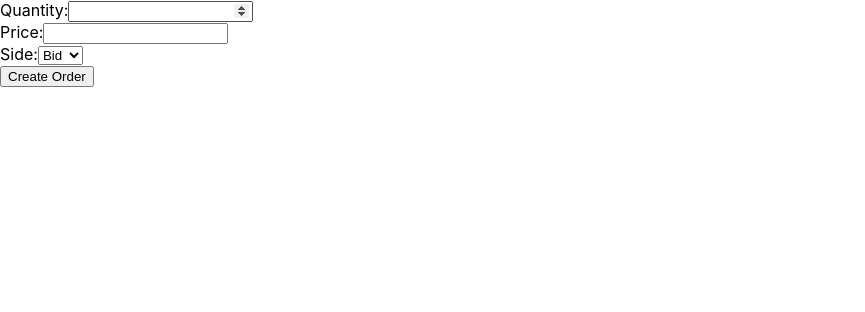
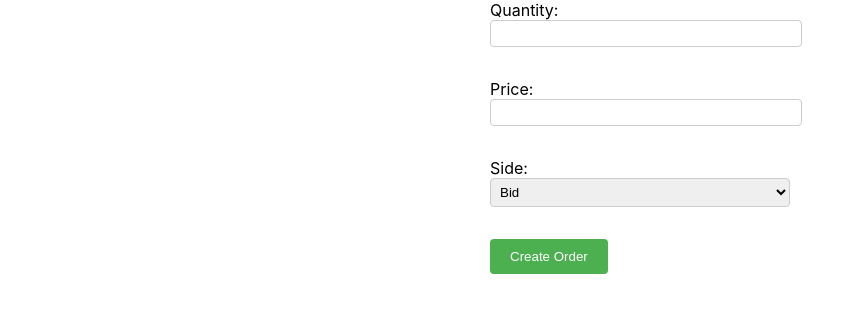
Before and after one commit to vrmiguel/orderbook, a React (Create React App) app in the folder frontend/: page / in a window 1280 px wide. Shown: the top 312 px of the page, without its empty margins (0-865 px from the left). Built offline with nearby package versions, Linux system fonts and the light colour scheme.

Commit message:
feat(front): style `OrderForm` with CSS

```diff
--- /dev/null
+++ b/frontend/src/OrderForm.css
@@ -0,0 +1,37 @@
+/* OrderForm.css */
+
+.form-container {
+    width: 300px;
+    margin: 0 auto;
+}
+
+.form-container label {
+    display: block;
+    margin-bottom: 8px;
+    /* Adjust the margin-bottom value */
+}
+
+.form-container input,
+.form-container select {
+    width: 100%;
+    padding: 5px;
+    border: 1px solid #ccc;
+    border-radius: 4px;
+    margin-bottom: 4px;
+    /* Adjust the margin-bottom value */
+}
+
+.form-container button {
+    display: block;
+    margin-top: 0px;
+    padding: 10px 20px;
+    background-color: #4caf50;
+    color: white;
+    border: none;
+    border-radius: 4px;
+    cursor: pointer;
+}
+
+.form-container button:hover {
+    background-color: #45a049;
+}
--- a/frontend/src/OrderForm.tsx
+++ b/frontend/src/OrderForm.tsx
@@ -1,5 +1,6 @@
 import React, { useState, ChangeEvent, FormEvent } from 'react';
 import { OrderSide } from './api';
+import './OrderForm.css';
 
 interface OrderFormProps {
     createOrder: (quantity: number, price: number, orderSide: OrderSide) => Promise<string>;
@@ -37,7 +38,7 @@ const OrderForm: React.FC<OrderFormProps> = ({ createOrder }) => {
     };
 
     return (
-        <form onSubmit={handleSubmit}>
+        <form onSubmit={handleSubmit} className="form-container">
             <label>
                 Quantity:
                 <input type="number" value={quantity} onChange={handleQuantityChange} />
```
